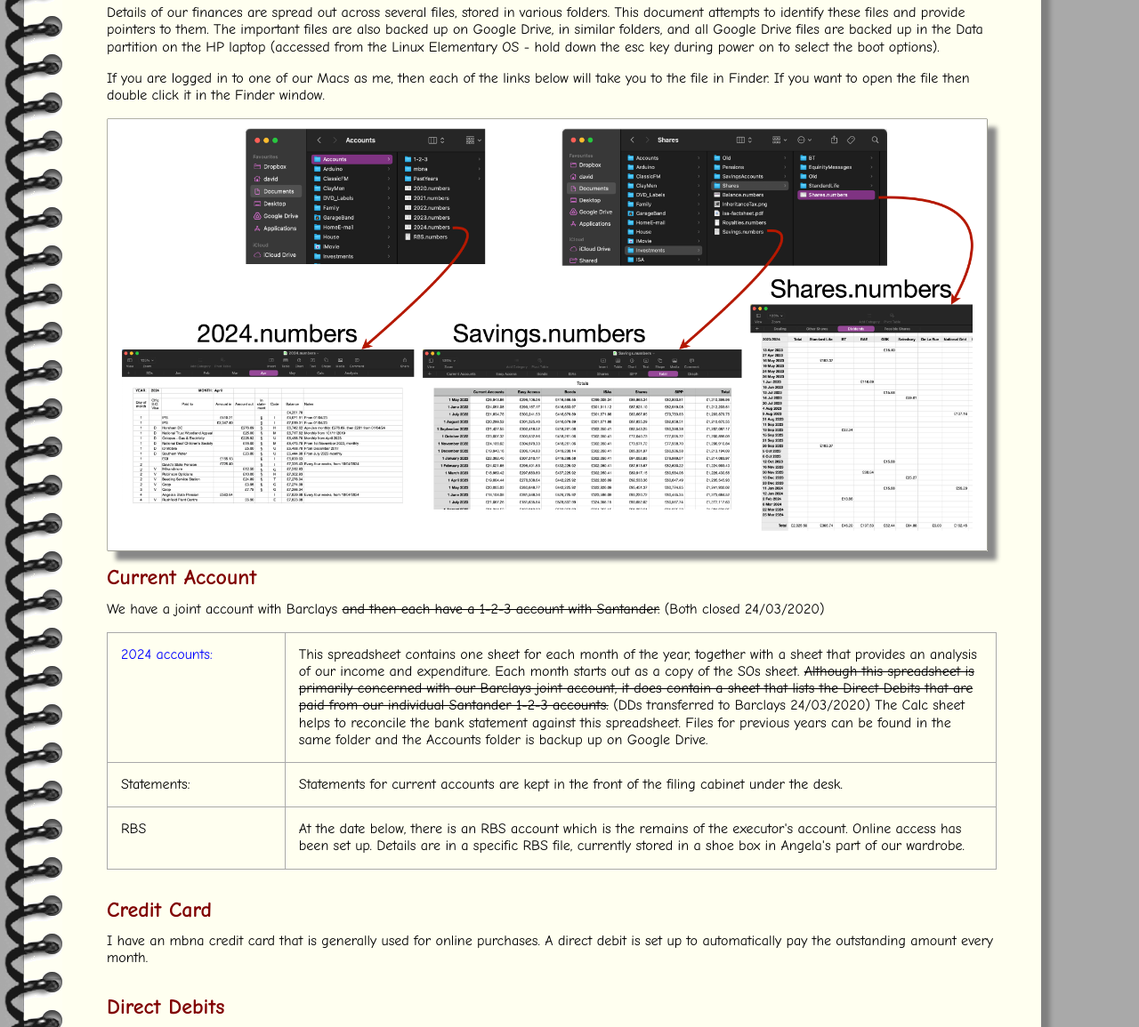
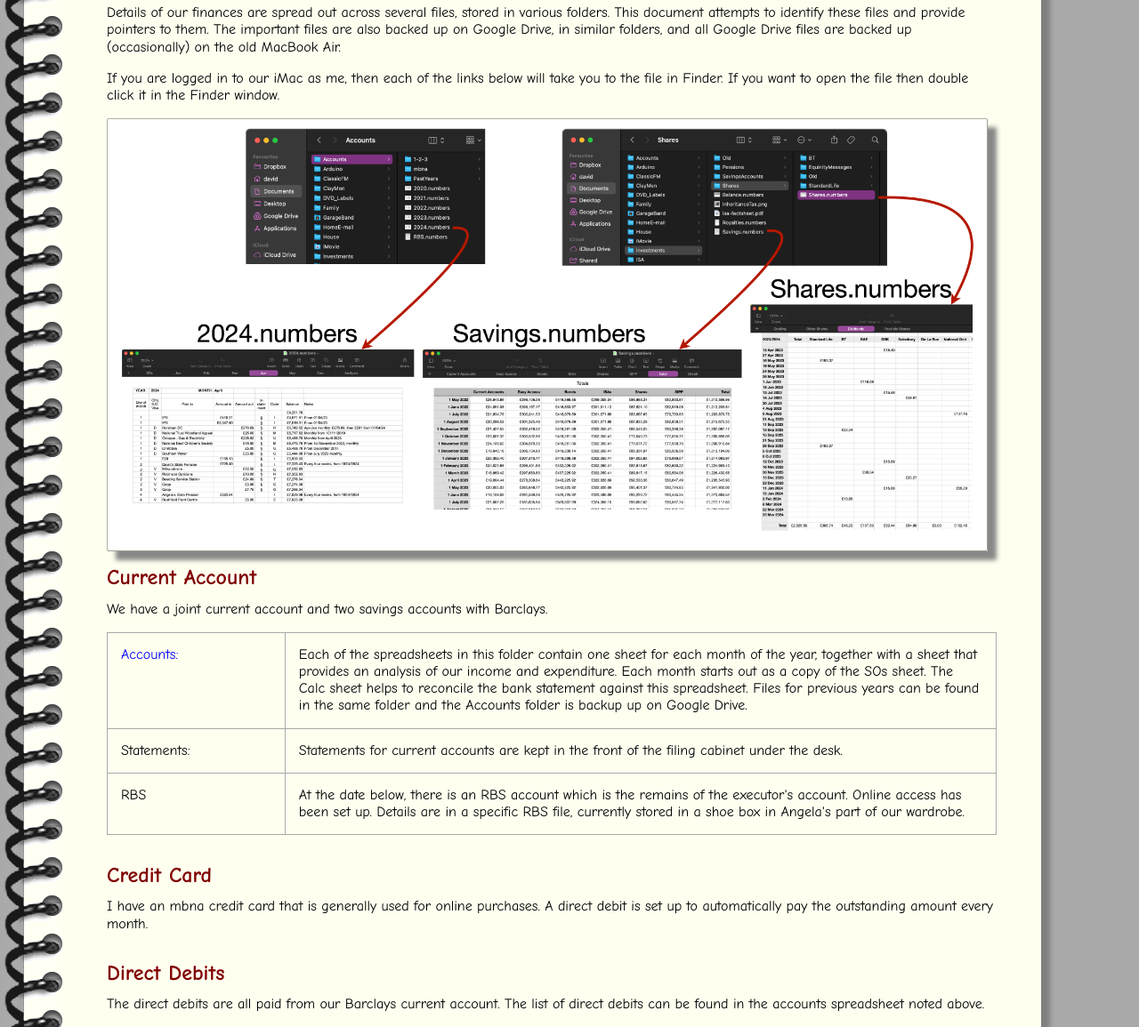
Before and after one commit to AandDnotes/Important, a plain HTML site: page finances.html in a window 1280 px wide. Shown: the part 111-1266 px from the top of the page at 89% size. Drawn offline with Linux system fonts and the light colour scheme.

Commit message:
Update finances.html

```diff
--- a/finances.html
+++ b/finances.html
@@ -13,15 +13,15 @@
             <div class="page">
 
                 <h1>Our Finances</h1>
-                <p>Details of our finances are spread out across several files, stored in various folders. This document attempts to identify these files and provide pointers to them. The important files are also backed up on Google Drive, in similar folders, and all Google Drive files are backed up in the Data partition on the HP laptop (accessed from the Linux Elementary OS - hold down the esc key during power on to select the boot options).</p>
-                <p>If you are logged in to one of our Macs as me, then each of the links below will take you to the file in Finder. If you want to open the file then double click it in the Finder window.</p>
+                <p>Details of our finances are spread out across several files, stored in various folders. This document attempts to identify these files and provide pointers to them. The important files are also backed up on Google Drive, in similar folders, and all Google Drive files are backed up (occasionally) on the old MacBook Air.</p>
+                <p>If you are logged in to our iMac as me, then each of the links below will take you to the file in Finder. If you want to open the file then double click it in the Finder window.</p>
                 <img src="images/spreadsheets.png" style="float: left; width: 990px; box-shadow: 10px 10px 5px #888888; margin: 0px 20px 20px 0px"></img>
                 <h2>Current Account</h2>
-                <p>We have a joint account with Barclays <span style="text-decoration: line-through;">and then each have a 1-2-3 account with Santander.</span> (Both closed 24/03/2020)</p>
+                <p>We have a joint current account and two savings accounts with Barclays.</p>
                 <table>
                     <tr>
-                        <td class="first"><a href="file:////Users/david/Documents/Accounts/2024.numbers">2024 accounts:</a></td>
-                        <td>This spreadsheet contains one sheet for each month of the year, together with a sheet that provides an analysis of our income and expenditure. Each month starts out as a copy of the SOs sheet. <span style="text-decoration: line-through;">Although this spreadsheet is primarily concerned with our Barclays joint account, it does contain a sheet that lists the Direct Debits that are paid from our individual Santander 1-2-3 accounts.</span> (DDs transferred to Barclays 24/03/2020) The Calc sheet helps to reconcile the bank statement against this spreadsheet. Files for previous years can be found in the same folder and the Accounts folder is backup up on Google Drive.
+                        <td class="first"><a href="file:////Users/david/Documents/Accounts">Accounts:</a></td>
+                        <td>Each of the spreadsheets in this folder contain one sheet for each month of the year, together with a sheet that provides an analysis of our income and expenditure. Each month starts out as a copy of the SOs sheet. The Calc sheet helps to reconcile the bank statement against this spreadsheet. Files for previous years can be found in the same folder and the Accounts folder is backup up on Google Drive.
                         </td>
                     </tr>
                     <tr>
@@ -38,7 +38,7 @@
                 <p>I have an mbna credit card that is generally used for online purchases. A direct debit is set up to automatically pay the outstanding amount every month.</p>
 
                 <h2>Direct Debits</h2>
-                <p>The direct debits are <span style="text-decoration: line-through;">split between our three current accounts. Money is paid from our Barclays account each month into both 1-2-3 accounts, from where some direct debit payments are made</span> all paid from our Barclays current account. The list of direct debits can be found in the accounts spreadsheet noted above.</p>
+                <p>The direct debits are all paid from our Barclays current account. The list of direct debits can be found in the accounts spreadsheet noted above.</p>
 
                 <h2>Savings</h2>
                 <table>
@@ -73,11 +73,11 @@
                 <p>Details of Davids pensions are kept in the filing cabinet under the desk, apart from the SIPP, which is in an envelope in a box file on the upper shelf above the desk in the study. Angela's pensions documents are in the dark grey plastic filing box.</p>
 
                 <h2>Grandchildren's Savings</h2>
-                <p>Monthly standing orders are in place to put money into Rowan's and Austin's Halifax accounts. However, since Juniper does not have a similar account, her monthly savings are put into an RCI savings account in David's name.</p>
+                <p>Monthly standing orders are in place to put money into Rowan's and Austin's Halifax accounts. However, since Juniper does not have a similar account, her monthly savings are put into an RCI savings account in David's name. Since these gifts are made from income there should be no inheritance tax due on them.</p>
 
 
                 <div style="clear: both; margin-left: 20px; font-size:70%; padding 50px">
-                    <p>&copy; David James 2025   Last updated: 29th March 2025</p>
+                    <p>&copy; David James 2025   Last updated: 20th October 2025</p>
                 </div>
 
             </div>
```
